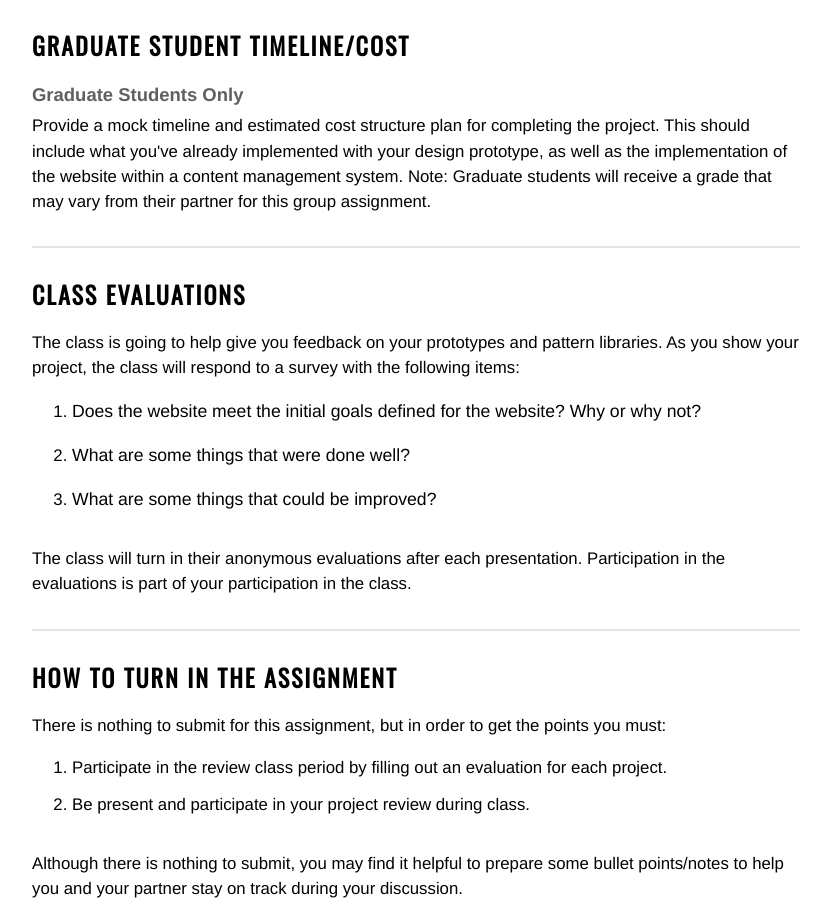
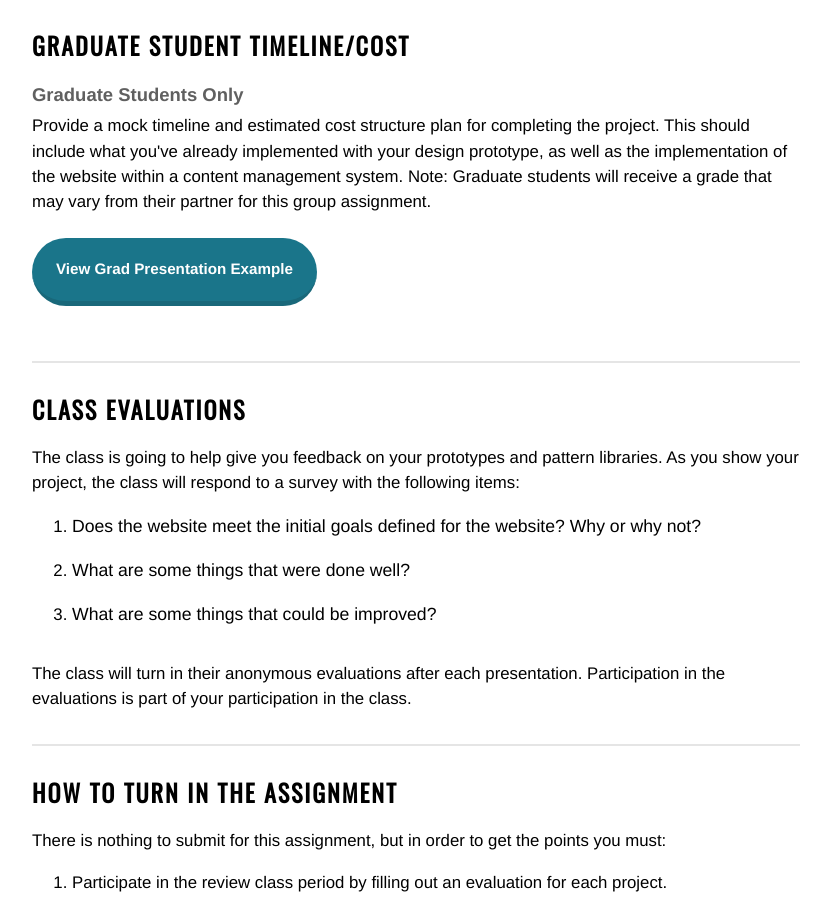
Before and after one commit to KentStateWeb/rwd, a Jekyll site: the page built from _assignments/timeline-presentation.md, in a window 1280 px wide and 900 px high, scrolled down 2554 px. Shown: the whole window, without its empty margins (224-1055 px from the left). Built offline with Jekyll 4.4.1, drawn with Linux system fonts in a browser that asks for light colours; some web fonts are replaced.

Commit message:
Added example to timeline

```diff
--- a/_assignments/timeline-presentation.md
+++ b/_assignments/timeline-presentation.md
@@ -70,6 +70,8 @@ You can <a href="http://rwdkent.com/patterns/">view the pattern library for the
  <dd>Provide a mock timeline and estimated cost structure plan for completing the project.  This should include what you've already implemented with your design prototype, as well as the implementation of the website within a content management system.  Note: Graduate students will receive a grade that may vary from their partner for this group assignment.</dd>
 </dl>
 
+<a class="button button-small" href="https://docs.google.com/presentation/d/1hNXkSwpiqiy7wNlGQZYLua4oKqqxTLOynjltCwsJVjc/edit#slide=id.g1a95e9681e_0_133">View Grad Presentation Example</a>
+
 ---
 
 ## Class Evaluations
```
